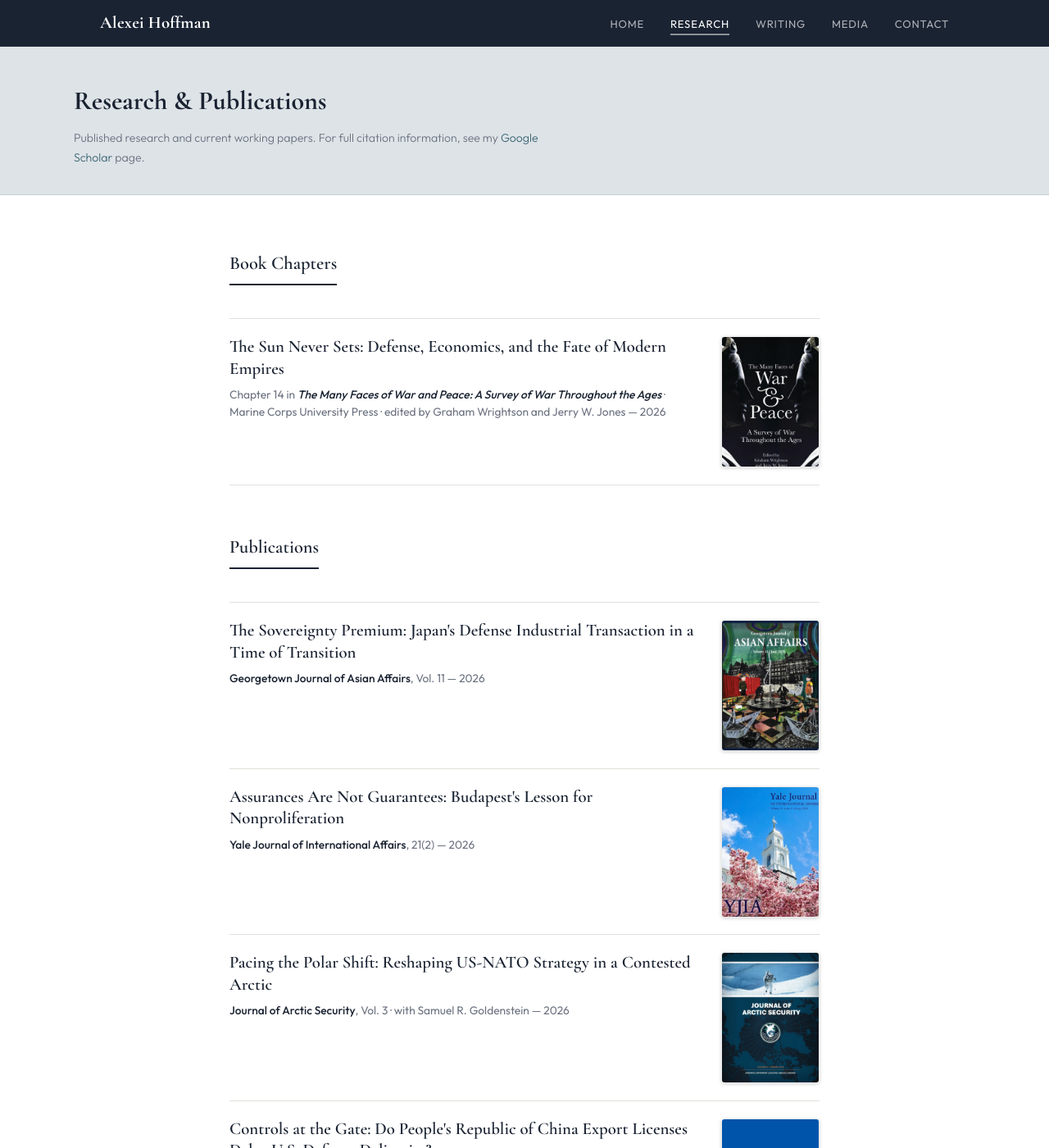
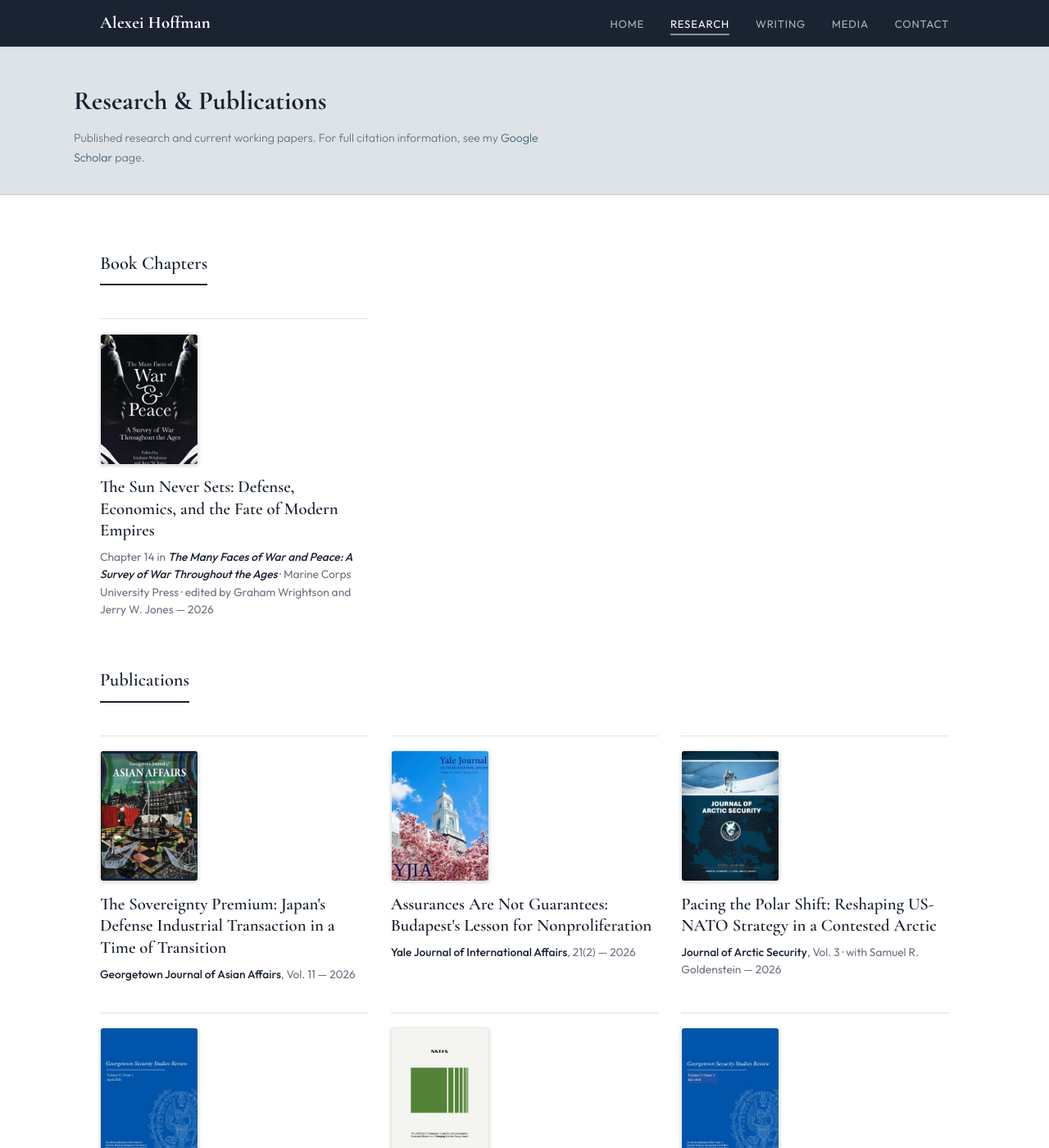
Before and after one commit to a-novi13-byte/a-novi13-byte.github.io, a Jekyll site: the page built from research.html, in a window 1280 px wide and 1400 px high. Shown: the whole window at 82% size. Built offline with Jekyll 4.4.1, drawn with Linux system fonts in a browser that asks for light colours.

Commit message:
Update research.html

```diff
--- a/research.html
+++ b/research.html
@@ -5,44 +5,38 @@ permalink: /research/
 ---
 
 <style>
-  /* ---- PAGE COLUMN ------------------------------------------------------------
-     Everything below the header sits in one centered 720px column; the 4rem
-     covers the page's own side padding. Change 720px to widen or narrow the
-     whole page at once. */
-  .research-body { max-width: calc(720px + 4rem); }
-
-  /* ---- PUBLICATION LIST -------------------------------------------------------
-     Modeled on the CSIS author-page list: title, an optional summary, a small
-     meta line with venue and year, and the cover on the right. Award notes sit
-     above the title as a small label. Covers live in /assets/Covers/, 3:4.
-     To resize the cover, change 120px in both .pub-row rules below. */
-  .pub-list { margin-top: 1.5rem; border-bottom: 1px solid var(--border); }
-  .pub-row { display: grid; grid-template-columns: minmax(0, 1fr) 120px; gap: 1.75rem; align-items: start; padding: 1.3rem 0; border-top: 1px solid var(--border); }
-  .pub-row .pub-cover { width: 120px; margin: 0; }
+  /* ---- CARD GRID --------------------------------------------------------------
+     Same pattern as the Writing page: cover on top, then an optional award
+     label, the title, an optional summary, and a small meta line with venue
+     and year. Conference cards use the same grid without a cover.
+     The minimum card width sets how many columns fit at full width: 300px
+     gives three, 220px four. Covers live in /assets/Covers/, 3:4; change
+     120px in .pub-card .pub-cover to resize them. */
+  .pub-grid { display: grid; grid-template-columns: repeat(auto-fill, minmax(300px, 1fr)); gap: 2.25rem 1.75rem; margin-top: 1.5rem; }
+  .pub-card { display: flex; flex-direction: column; gap: 0.9rem; min-width: 0; padding-top: 1.1rem; border-top: 1px solid var(--border); }
+  .pub-card .pub-cover { width: 120px; margin: 0; }
+  .conf-card { display: flex; flex-direction: column; gap: 0.5rem; min-width: 0; padding-top: 1.1rem; border-top: 1px solid var(--border); }
   .pub-kicker { font-size: 0.74rem; font-weight: 500; letter-spacing: 0.06em; text-transform: uppercase; color: var(--accent-dark); margin-bottom: 0.4rem; }
   .pub-summary { font-size: 0.95rem; line-height: 1.6; color: var(--text); margin-top: 0.5rem; }
 
-  /* ---- CONFERENCE GRID --------------------------------------------------------
-     Same card pattern as the Media page, modeled on CSIS "In the News": title,
-     then a small meta line with conference, venue, and date. Inside the 720px
-     column, a 300px minimum card width gives two columns and 220px gives
-     three. Narrow screens drop to one column. */
-  .conf-grid { display: grid; grid-template-columns: repeat(auto-fill, minmax(300px, 1fr)); gap: 2rem 1.75rem; margin-top: 1.5rem; }
-  .conf-card { display: flex; flex-direction: column; gap: 0.5rem; min-width: 0; padding-top: 1rem; border-top: 1px solid var(--border); }
-
   /* ---- SHARED: titles and meta lines ---- */
-  .pub-row h3, .conf-card h3 { font-family: var(--font-display); font-size: 1.3rem; font-weight: 600; line-height: 1.28; color: var(--navy); }
-  .pub-row h3 a, .conf-card h3 a { color: var(--navy); }
-  .pub-row h3 a:hover, .conf-card h3 a:hover { color: var(--accent-dark); }
+  .pub-card h3, .conf-card h3 { font-family: var(--font-display); font-size: 1.3rem; font-weight: 600; line-height: 1.28; color: var(--navy); }
+  .pub-card h3 a, .conf-card h3 a { color: var(--navy); }
+  .pub-card h3 a:hover, .conf-card h3 a:hover { color: var(--accent-dark); }
   .pub-meta { font-size: 0.86rem; font-weight: 400; line-height: 1.55; color: var(--text-muted); }
-  .pub-row .pub-meta { margin-top: 0.5rem; }
+  .pub-card .pub-meta { margin-top: 0.5rem; }
   .pub-meta strong { font-weight: 500; color: var(--navy); }
   .pub-date { white-space: nowrap; }
 
+  /* Phones and small tablets: one column, and each publication card turns
+     into a row with the cover on the right, so the page stays short. */
   @media (max-width: 768px) {
-    .pub-row { grid-template-columns: minmax(0, 1fr) 88px; gap: 1.1rem; }
-    .pub-row .pub-cover { width: 88px; }
-    .pub-row h3, .conf-card h3 { font-size: 1.18rem; }
+    .pub-grid { grid-template-columns: minmax(0, 1fr); gap: 0; }
+    .pub-card, .conf-card { padding: 1.2rem 0; }
+    .pub-card { display: grid; grid-template-columns: minmax(0, 1fr) 88px; gap: 1.1rem; align-items: start; }
+    .pub-card .pub-cover { grid-column: 2; grid-row: 1; width: 88px; }
+    .pub-card > div { grid-column: 1; grid-row: 1; }
+    .pub-card h3, .conf-card h3 { font-size: 1.18rem; }
   }
 </style>
 
@@ -53,126 +47,126 @@ permalink: /research/
   </div>
 </div>
 
-<div class="page-body research-body">
+<div class="page-body">
 
   <h2 class="section-heading">Book Chapters</h2>
 
-  <div class="pub-list">
-    <article class="pub-row">
+  <div class="pub-grid">
+    <article class="pub-card">
+      <img class="pub-cover" src="{{ '/assets/Covers/cover-manyfaces.jpg' | relative_url }}" alt="The Many Faces of War and Peace cover" loading="lazy">
       <div>
         <h3><a href="https://www.usmcu.edu/Outreach/Marine-Corps-University-Press/Books-by-topic/MCUP-Titles-A-Z/The-Many-Faces-of-War-and-Peace/" target="_blank" rel="noopener">The Sun Never Sets: Defense, Economics, and the Fate of Modern Empires</a></h3>
         <p class="pub-meta">Chapter 14 in <strong><em>The Many Faces of War and Peace: A Survey of War Throughout the Ages</em></strong> &middot; Marine Corps University Press &middot; edited by Graham Wrightson and Jerry W. Jones <span class="pub-date">&mdash; 2026</span></p>
       </div>
-      <img class="pub-cover" src="{{ '/assets/Covers/cover-manyfaces.jpg' | relative_url }}" alt="The Many Faces of War and Peace cover" loading="lazy">
     </article>
   </div>
 
   <h2 class="section-heading" style="margin-top: 3.5rem;">Publications</h2>
 
-  <div class="pub-list">
-    <article class="pub-row">
+  <div class="pub-grid">
+    <article class="pub-card">
+      <img class="pub-cover" src="{{ '/assets/Covers/cover-gjaa.jpg' | relative_url }}" alt="Georgetown Journal of Asian Affairs, Volume 11 cover" loading="lazy">
       <div>
         <h3><a href="https://repository.digital.georgetown.edu/handle/10822/1110644" target="_blank" rel="noopener">The Sovereignty Premium: Japan's Defense Industrial Transaction in a Time of Transition</a></h3>
         <p class="pub-meta"><strong>Georgetown Journal of Asian Affairs</strong>, Vol. 11 <span class="pub-date">&mdash; 2026</span></p>
       </div>
-      <img class="pub-cover" src="{{ '/assets/Covers/cover-gjaa.jpg' | relative_url }}" alt="Georgetown Journal of Asian Affairs, Volume 11 cover" loading="lazy">
     </article>
-    <article class="pub-row">
+    <article class="pub-card">
+      <img class="pub-cover" src="{{ '/assets/Covers/cover-yjia.jpg' | relative_url }}" alt="Yale Journal of International Affairs cover" loading="lazy">
       <div>
         <h3><a href="https://www.yalejournal.org/publications/assurances-are-not-guarantees-budapests-lesson-for-nonproliferation-h2h5x" target="_blank" rel="noopener">Assurances Are Not Guarantees: Budapest's Lesson for Nonproliferation</a></h3>
         <p class="pub-meta"><strong>Yale Journal of International Affairs</strong>, 21(2) <span class="pub-date">&mdash; 2026</span></p>
       </div>
-      <img class="pub-cover" src="{{ '/assets/Covers/cover-yjia.jpg' | relative_url }}" alt="Yale Journal of International Affairs cover" loading="lazy">
     </article>
-    <article class="pub-row">
+    <article class="pub-card">
+      <img class="pub-cover" src="{{ '/assets/Covers/cover-jas.jpg' | relative_url }}" alt="Journal of Arctic Security cover" loading="lazy">
       <div>
         <h3><a href="https://tedstevensarcticcenter.org/journal-of-arctic-security/" target="_blank" rel="noopener">Pacing the Polar Shift: Reshaping US-NATO Strategy in a Contested Arctic</a></h3>
         <p class="pub-meta"><strong>Journal of Arctic Security</strong>, Vol. 3 &middot; with Samuel R. Goldenstein <span class="pub-date">&mdash; 2026</span></p>
       </div>
-      <img class="pub-cover" src="{{ '/assets/Covers/cover-jas.jpg' | relative_url }}" alt="Journal of Arctic Security cover" loading="lazy">
     </article>
-    <article class="pub-row">
+    <article class="pub-card">
+      <img class="pub-cover" src="{{ '/assets/Covers/cover-gssr-v13.jpg' | relative_url }}" alt="Georgetown Security Studies Review 13(2) cover" loading="lazy">
       <div>
         <h3><a href="https://gssr.georgetown.edu/the-review/gssr-volume-13-issue-2/" target="_blank" rel="noopener">Controls at the Gate: Do People's Republic of China Export Licenses Delay U.S. Defense Deliveries?</a></h3>
         <p class="pub-meta"><strong>Georgetown Security Studies Review</strong>, 13(2) <span class="pub-date">&mdash; 2026</span></p>
       </div>
-      <img class="pub-cover" src="{{ '/assets/Covers/cover-gssr-v13.jpg' | relative_url }}" alt="Georgetown Security Studies Review 13(2) cover" loading="lazy">
     </article>
-    <article class="pub-row">
+    <article class="pub-card">
+      <img class="pub-cover" src="{{ '/assets/Covers/cover-natsa.jpg' | relative_url }}" alt="NATSA 2026 Essay Award cover" loading="lazy">
       <div>
         <p class="pub-kicker">Honorable Mention &mdash; 2026 Graduate Student &amp; Emerging Scholar Essay Award</p>
         <h3><a href="https://www.facebook.com/NATSAthebest/photos/announcementthe-north-american-taiwan-studies-association-natsa-is-pleased-to-an/1388526646412186/" target="_blank" rel="noopener">More Dependent, Less Deterred: Taiwan's Silicon Shield in the New Geoeconomic Order</a></h3>
         <p class="pub-meta"><strong>North American Taiwan Studies Association</strong> <span class="pub-date">&mdash; 2026</span></p>
       </div>
-      <img class="pub-cover" src="{{ '/assets/Covers/cover-natsa.jpg' | relative_url }}" alt="NATSA 2026 Essay Award cover" loading="lazy">
     </article>
-    <article class="pub-row">
+    <article class="pub-card">
+      <img class="pub-cover" src="{{ '/assets/Covers/cover-gssr-v12.jpg' | relative_url }}" alt="Georgetown Security Studies Review 12(1) cover" loading="lazy">
       <div>
         <h3><a href="https://repository.digital.georgetown.edu/handle/10822/1088845" target="_blank" rel="noopener">Constructive Competition: A Strategic Framework for U.S. Engagement and Policy Alternatives to the Belt and Road Initiative</a></h3>
         <p class="pub-meta"><strong>Georgetown Security Studies Review</strong>, 12(1) &middot; with Ian Jones <span class="pub-date">&mdash; 2024</span></p>
       </div>
-      <img class="pub-cover" src="{{ '/assets/Covers/cover-gssr-v12.jpg' | relative_url }}" alt="Georgetown Security Studies Review 12(1) cover" loading="lazy">
     </article>
-    <article class="pub-row">
+    <article class="pub-card">
+      <img class="pub-cover" src="{{ '/assets/Covers/cover-military-review.jpg' | relative_url }}" alt="Military Review (March–April 2022) cover" loading="lazy">
       <div>
         <p class="pub-kicker">Winner, 3rd Place &mdash; 2021 Gen. William E. DePuy Writing Contest</p>
         <h3><a href="https://www.armyupress.army.mil/Journals/Military-Review/English-Edition-Archives/March-April-2022/Hoffman/" target="_blank" rel="noopener">Decentralized Deterrence: Reinvigorating the Army's Deterrence Impact in the Face of a Modernized People's Liberation Army</a></h3>
         <p class="pub-meta"><strong>Military Review</strong>, 102(2) <span class="pub-date">&mdash; 2022</span></p>
       </div>
-      <img class="pub-cover" src="{{ '/assets/Covers/cover-military-review.jpg' | relative_url }}" alt="Military Review (March–April 2022) cover" loading="lazy">
     </article>
-    <article class="pub-row">
+    <article class="pub-card">
+      <img class="pub-cover" src="{{ '/assets/Covers/cover-goldstar.jpg' | relative_url }}" alt="The Gold Star Journal cover" loading="lazy">
       <div>
         <p class="pub-kicker">Winner, Best Graduate Submission Award</p>
         <h3><a href="https://www.citadel.edu/goldstar/wp-content/uploads/sites/97/2021gsjedition.pdf" target="_blank" rel="noopener">Engaged Containment: A Viable Solution to the North Korea Problem</a></h3>
         <p class="pub-meta"><strong>The Gold Star Journal</strong> <span class="pub-date">&mdash; 2021</span></p>
       </div>
-      <img class="pub-cover" src="{{ '/assets/Covers/cover-goldstar.jpg' | relative_url }}" alt="The Gold Star Journal cover" loading="lazy">
     </article>
 {% comment %}
-  ---- Row template: paste at the top of its list, newest first. The award
+  ---- Card template: paste at the top of its grid, newest first. The award
        label and summary lines are optional; delete either if unused. ----
-    <article class="pub-row">
+    <article class="pub-card">
+      <img class="pub-cover" src="{{ '/assets/Covers/cover-FILE.jpg' | relative_url }}" alt="VENUE cover" loading="lazy">
       <div>
         <p class="pub-kicker">AWARD NOTE</p>
         <h3><a href="URL" target="_blank" rel="noopener">TITLE</a></h3>
         <p class="pub-summary">Two- to three-line summary.</p>
         <p class="pub-meta"><strong>VENUE</strong>, VOLUME(ISSUE) &middot; with COAUTHOR <span class="pub-date">&mdash; YEAR</span></p>
       </div>
-      <img class="pub-cover" src="{{ '/assets/Covers/cover-FILE.jpg' | relative_url }}" alt="VENUE cover" loading="lazy">
     </article>
 {% endcomment %}
   </div>
 
   <h2 class="section-heading" style="margin-top: 3.5rem;">Reports &amp; Theses</h2>
 
-  <div class="pub-list">
-    <article class="pub-row">
+  <div class="pub-grid">
+    <article class="pub-card">
+      <img class="pub-cover" src="{{ '/assets/Covers/cover-isd-individual.jpg' | relative_url }}" alt="Price Caps to Peace Talks — ISD individual capstone report cover" loading="lazy">
       <div>
         <h3><a href="{{ '/assets/Media/hoffman-price-caps-to-peace-talks.pdf' | relative_url }}" target="_blank" rel="noopener">Price Caps to Peace Talks: Energy-Market Statecraft and the Path to a Russia-Ukraine Settlement</a></h3>
         <p class="pub-meta">Individual capstone report &middot; <strong>Institute for the Study of Diplomacy</strong>, Georgetown University <span class="pub-date">&mdash; Spring 2026</span></p>
       </div>
-      <img class="pub-cover" src="{{ '/assets/Covers/cover-isd-individual.jpg' | relative_url }}" alt="Price Caps to Peace Talks — ISD individual capstone report cover" loading="lazy">
     </article>
-    <article class="pub-row">
+    <article class="pub-card">
+      <img class="pub-cover" src="{{ '/assets/Covers/cover-isd.jpg' | relative_url }}" alt="Tipping the Scales — ISD Capstone Report cover" loading="lazy">
       <div>
         <h3><a href="https://isd.georgetown.edu/capstone-reports/tipping-the-scales-building-u-s-leverage-for-a-durable-settlement-in-ukraine-2025-2026/" target="_blank" rel="noopener">Tipping the Scales: Building U.S. Leverage for a Durable Settlement in Ukraine (2025-2026)</a></h3>
         <p class="pub-meta"><strong>Institute for the Study of Diplomacy</strong>, Georgetown University &middot; with the Spring 2026 ISD Capstone team <span class="pub-date">&mdash; 2026</span></p>
       </div>
-      <img class="pub-cover" src="{{ '/assets/Covers/cover-isd.jpg' | relative_url }}" alt="Tipping the Scales — ISD Capstone Report cover" loading="lazy">
     </article>
-    <article class="pub-row">
+    <article class="pub-card">
+      <img class="pub-cover" src="{{ '/assets/Covers/cover-thesis.jpg' | relative_url }}" alt="Flows Under Fire thesis cover" loading="lazy">
       <div>
         <h3><a href="https://www.proquest.com/docview/3382215974" target="_blank" rel="noopener">Flows Under Fire: China's Gas Import Mix and Supplier Risk Since the Ukraine War</a></h3>
         <p class="pub-meta">M.A. thesis, Asian Studies, Walsh School of Foreign Service &middot; <strong>Georgetown University</strong> &middot; ProQuest Dissertations &amp; Theses, 32581528 <span class="pub-date">&mdash; 2026</span></p>
       </div>
-      <img class="pub-cover" src="{{ '/assets/Covers/cover-thesis.jpg' | relative_url }}" alt="Flows Under Fire thesis cover" loading="lazy">
     </article>
   </div>
 
   <h2 class="section-heading" style="margin-top: 3.5rem;">Conference Presentations</h2>
 
-  <div class="conf-grid">
+  <div class="pub-grid">
     <article class="conf-card">
       <h3><a href="https://www.worldbank.org/en/events/2026/04/29/measuredev-conference-2026" target="_blank" rel="noopener">Reproducibility and Geographic Transfer of Satellite-Based Electrification Predictions: Testing High-Resolution Electricity Access Models Across Africa and Asia</a></h3>
       <p class="pub-meta"><strong>Measuring Development Conference 2026</strong> &middot; World Bank &amp; CEGA <span class="pub-date">&mdash; April 2026</span></p>
```
